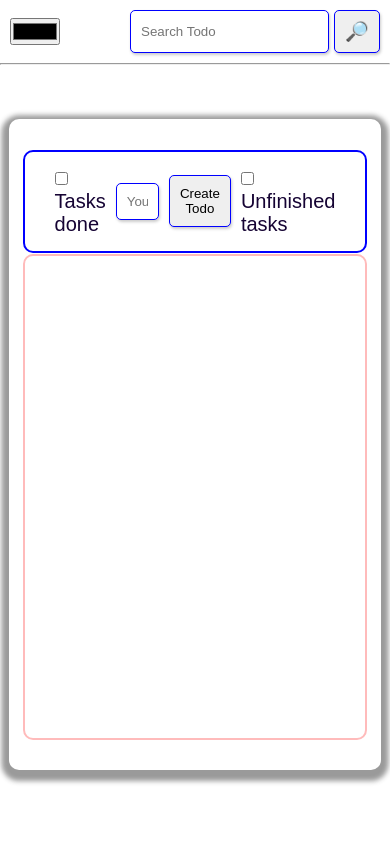
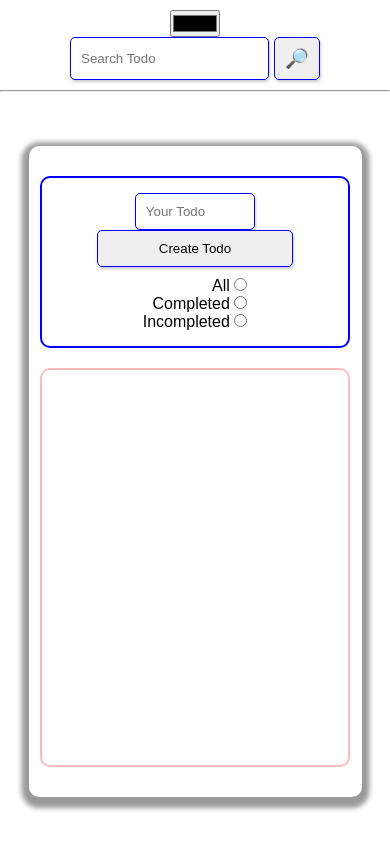
Before and after one commit to Mariam0422/localStorage, a plain HTML site: page index.html in a window 390 px wide. Drawn offline with Linux system fonts and the light colour scheme.

Commit message:
add @media

```diff
--- a/index.html
+++ b/index.html
@@ -13,10 +13,10 @@
     <nav>
         <input type="color" id="colorPicker">
 
-        <div>
+        <form>
             <input id="searchTodo" class="input" type="text" placeholder="Search Todo">
             <button id="searchButton">&#x1F50E;&#xFE0E;</button>
-        </div>
+        </form>
     </nav>
 
     <hr>
@@ -24,17 +24,26 @@
     <main>
 
         <section>
-            <form id="addToDoForm">
-                <label class="checkbox">
-                 <input type="checkbox" id="doneTask">
-                 Tasks done
-                </label>
-                <input type="text" placeholder="Your Todo" id="todoInput">
-                <button id="creatBtn">Create Todo</button>
-                <label class="checkbox">
-                    <input type="checkbox" id="isntDone">
-                    Unfinished tasks
-                   </label>
+            <form id="addToDoForm" action="">
+                <div class="creat_todo">
+                    <input type="text" placeholder="Your Todo" id="todoInput">
+                    <button id="creatBtn">Create Todo</button>
+
+                </div>
+                <div class="filter">
+                    <div>
+                        <label for="isntDone">All</label>
+                        <input type="radio" id="all" class="checkbox" name="finished/Unfinished">
+                    </div>
+                    <div>
+                        <label for="doneTask">Completed</label>
+                        <input type="radio" id="doneTask" class="checkbox" name="finished/Unfinished">
+                    </div>
+                    <div>
+                        <label for="isntDone">Incompleted</label>
+                        <input type="radio" id="isntDone" class="checkbox" name="finished/Unfinished">
+                    </div>
+                </div>
             </form>
 
             <p id="warningText"></p>
--- a/script/constant.js
+++ b/script/constant.js
@@ -3,12 +3,22 @@ const taskList = JSON.parse(localStorage.getItem("taskList")) || [];
 const searchInput = document.getElementById("searchTodo");
 const searchButton = document.getElementById("searchButton");
 const doneTask = document.getElementById("doneTask");
-const isntDone = document.getElementById("isntDone")
+const isntDone = document.getElementById("isntDone");
+const allTodo = document.getElementById('all')
+const form = document.querySelector('form');
+
+form.addEventListener('submit', function(event) {
+  event.preventDefault();
+  // Your form submission logic here
+});
+
 export {
     todoListContainer,
     taskList,
     searchInput,
     searchButton,
     doneTask,
-    isntDone
+    isntDone,
+    allTodo,
+    form
 }
--- a/script/index.js
+++ b/script/index.js
@@ -1,11 +1,14 @@
 import { createListener } from "./helpers.js";
-import { todoListContainer,taskList, searchInput, searchButton, doneTask, isntDone } from "./constant.js";
+import { todoListContainer,taskList, searchInput, searchButton, doneTask, isntDone, allTodo, form } from "./constant.js";
 
 createListener("colorPicker", "input", (e) => {
   localStorage.setItem("bgColor", e.target.value);
   document.body.style.backgroundColor = e.target.value;
 })
 
+form.addEventListener('submit', (event) => {
+  event.preventDefault()
+})
 
 function changeLocaleStorage() {
   localStorage.setItem("taskList", JSON.stringify(taskList));
@@ -88,33 +91,42 @@ function searchTasks(searchText){
   });
 }
 
-doneTask.addEventListener("change", (e) => {
+createListener('doneTask', 'change', (e) => {
   if(e.target.checked){
-    console.log("clicked")
     let arrDoneTask = taskList.filter((task) => {
       return task.isDone
       })
       renderList(arrDoneTask)
     }
-  else{
-    console.log("dont clicked");
-    renderList();
-  }
-});
+})
 
-isntDone.addEventListener("change", (e) => {
+
+
+createListener('isntDone', 'change', (e) => {
   if(e.target.checked){
-    console.log("clicked")
     let filtered = taskList.filter((task) => {
       return !task.isDone
       })
       renderList(filtered)
     }
-  else{
-    console.log("dont clicked");
-    renderList();
+});
+
+
+createListener('all', 'change', (e) => {
+  if(e.target.checked){
+    let allTodo = []
+      for(let i = 0; i < taskList.length; i++) {
+        allTodo.push(taskList[i])
       }
+      renderList(allTodo)
+    }
+
 });
+
+
+
+
+
 
 (function () {
   const bgColor = localStorage.getItem("bgColor");
--- a/style/style.less
+++ b/style/style.less
@@ -8,7 +8,7 @@ nav {
     justify-content: space-between;
     padding: 10px;
     align-items: center;
-    div {
+    form {
         display: flex;
         gap: 5px;
         input {
@@ -17,6 +17,7 @@ nav {
             border: 1px solid blue;
             box-shadow:  1px 2px 3px  #ccc;
             transition: 0.3s;
+            width: 100%;
         }
         button {
             padding: 9px 10px;
@@ -46,18 +47,35 @@ main {
         flex-direction: column;
         align-items: center;
         border-radius: 10px;
-        width: 80%;
+        width: 70%;
         height: 70vh;
         padding: 30px;
+        gap: 10px;
         form {
             display: flex;
-            justify-content: center;
+            justify-content: space-around;
             align-items: center;
             border: 2px solid blue;
             width: 90%;
             padding: 15px 30px;
             border-radius: 10px;
             gap: 10px;
+            .filter {
+                display: flex;
+                flex-direction: column;
+                justify-content: center;
+                align-items: end;
+                > * {
+                    text-wrap: nowrap;
+                }
+            }
+            .creat_todo {
+                width: 80%;
+                input {
+                    width: 100%;
+
+                }
+            }
             #todoInput {
                 width: 50%;
                 padding: 10px;
@@ -70,9 +88,14 @@ main {
                     cursor: pointer;
                 }
             }
-            .checkbox{
+            .checkbox {
                 font-size: 20px;
-                color: #150333;
+                padding-left: 35px;
+                color: black;
+                &::content  {
+                    color: red;
+                }
+
             }
             button {
                 padding: 10px;
@@ -128,6 +151,7 @@ main {
                 justify-content: space-between;
                 padding: 5px 10px;
                 width: 100%;
+                text-wrap: wrap;
                 height: auto;
                 div {
                     display: flex;
@@ -150,3 +174,34 @@ main {
     -webkit-animation-direction: alternate;
     animation-direction: alternate;
   }
+  @media only screen and (max-width: 570px) {
+    nav {
+        flex-direction: column;
+    }
+    main{
+        form {
+            flex-direction: column;
+            flex-wrap: nowrap;
+            .creat_todo {
+                display: flex;
+                flex-direction: column;
+                flex-wrap: nowrap;
+                align-items: center;
+                justify-content: center;
+                width: 100%;
+                input, button {
+                    width: 100%;
+                }
+            }
+            .filter {
+                display: flex;
+                flex-direction: row;
+                flex-wrap: nowrap;
+            }
+        }
+    }
+    ul li{
+        font-size: smaller;
+    }
+
+}
```
Also changed, not shown: style/style.css. Lines whose indentation alone changed are shown as unchanged.
